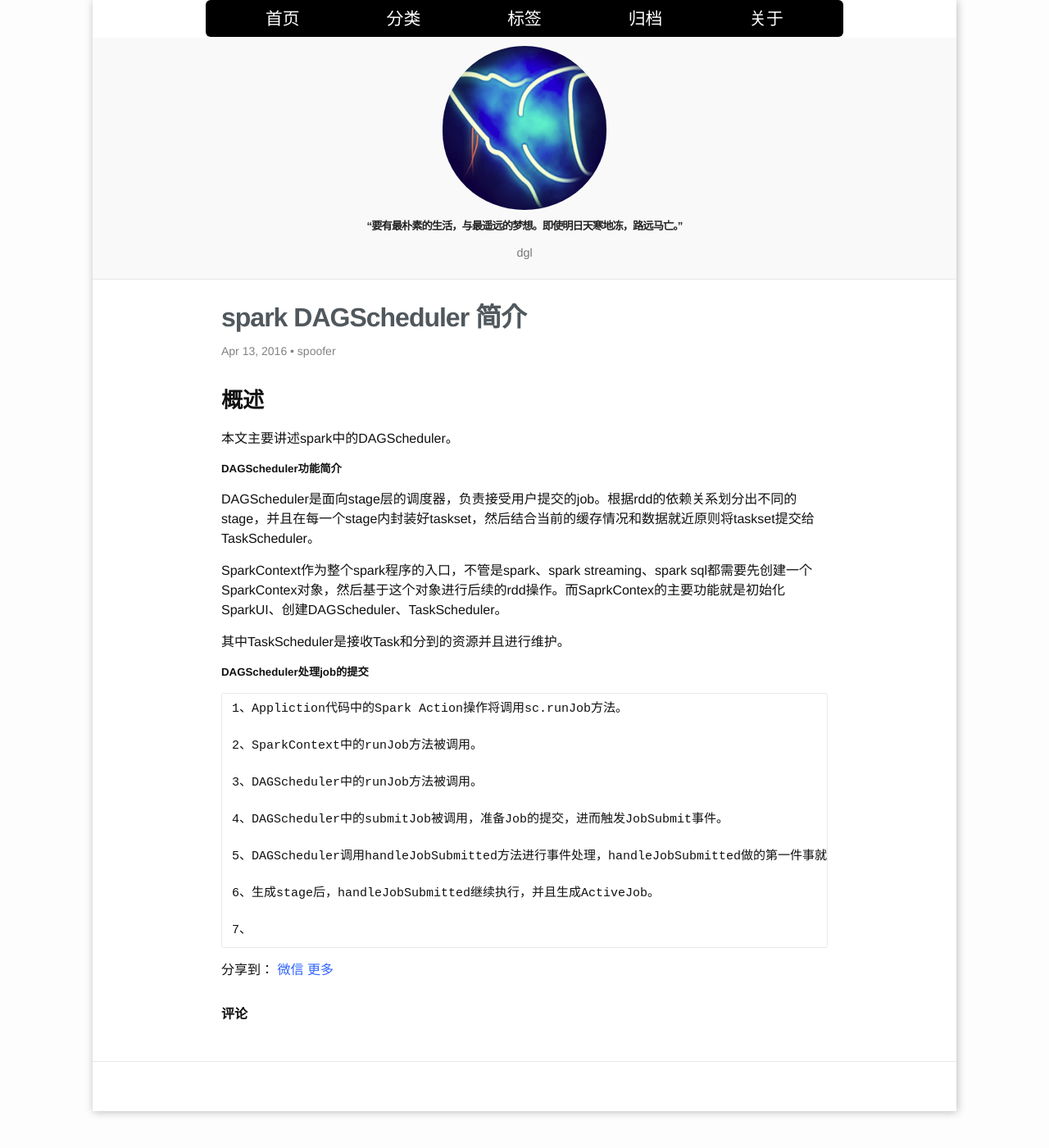
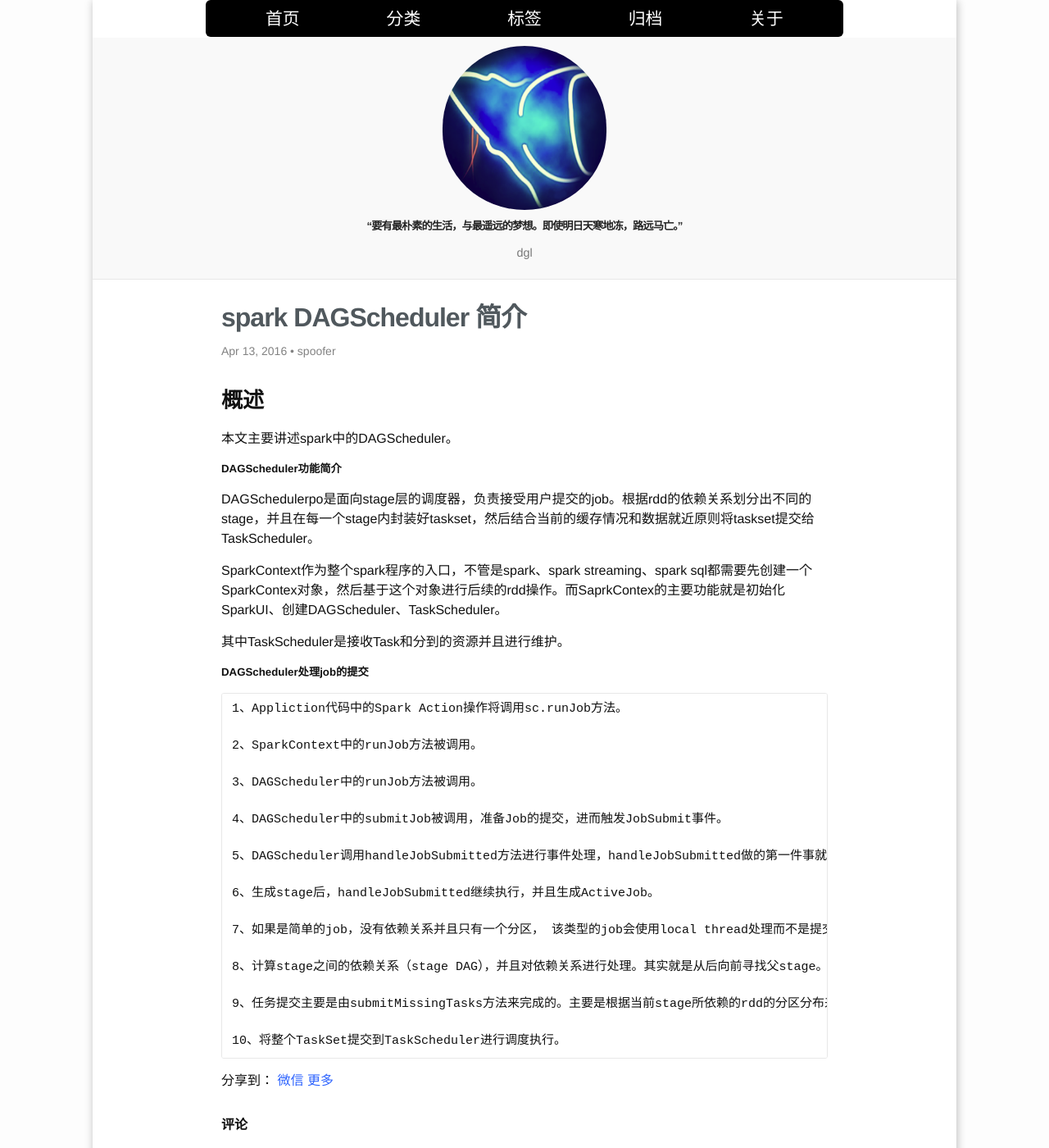
Before and after one commit to TopSpoofer/TopSpoofer.github.io, a Jekyll site: the page built from _posts/2016/04/2016-04-13-spark-DAGScheduler.md, in a window 1280 px wide and 1400 px high. Shown: the whole window at 82% size. Built offline with Jekyll 4.4.1, drawn with Linux system fonts in a browser that asks for light colours; comment, search, counter and statistics services are not loaded.

Commit message:
完成blog

````diff
--- a/_posts/2016/04/2016-04-13-spark-DAGScheduler.md
+++ b/_posts/2016/04/2016-04-13-spark-DAGScheduler.md
@@ -17,7 +17,7 @@ keywords: 'spark DAGScheduler'
 
 ##### DAGScheduler功能简介
 
-DAGScheduler是面向stage层的调度器，负责接受用户提交的job。根据rdd的依赖关系划分出不同的stage，并且在每一个stage内封装好taskset，然后结合当前的缓存情况和数据就近原则将taskset提交给TaskScheduler。
+DAGSchedulerpo是面向stage层的调度器，负责接受用户提交的job。根据rdd的依赖关系划分出不同的stage，并且在每一个stage内封装好taskset，然后结合当前的缓存情况和数据就近原则将taskset提交给TaskScheduler。
 
 SparkContext作为整个spark程序的入口，不管是spark、spark streaming、spark sql都需要先创建一个SparkContex对象，然后基于这个对象进行后续的rdd操作。而SaprkContex的主要功能就是初始化SparkUI、创建DAGScheduler、TaskScheduler。
 
@@ -39,5 +39,11 @@ SparkContext作为整个spark程序的入口，不管是spark、spark streaming
 
 6、生成stage后，handleJobSubmitted继续执行，并且生成ActiveJob。
 
-7、
+7、如果是简单的job，没有依赖关系并且只有一个分区， 该类型的job会使用local thread处理而不是提交到TaskScheduler上处理。非local运行的job会继续进行stage的提交。
+
+8、计算stage之间的依赖关系（stage DAG），并且对依赖关系进行处理。其实就是从后向前寻找父stage。如果没有父stage， 那么说明这个stage所有的依赖已经准备完毕，提交task，并且将当前的stage放入runningStages中。如果有父stage，则先提交父stage， 把当前stage放入等待队列里。
+
+9、任务提交主要是由submitMissingTasks方法来完成的。主要是根据当前stage所依赖的rdd的分区分布来产生与分区数量相同的task。如果是MapStage则产生ShuffleMapTask， 否则产生ResultTask。task的位置都是经过getPreferredLocs方法极端得来的最佳位置。
+
+10、将整个TaskSet提交到TaskScheduler进行调度执行。
 ```
````
